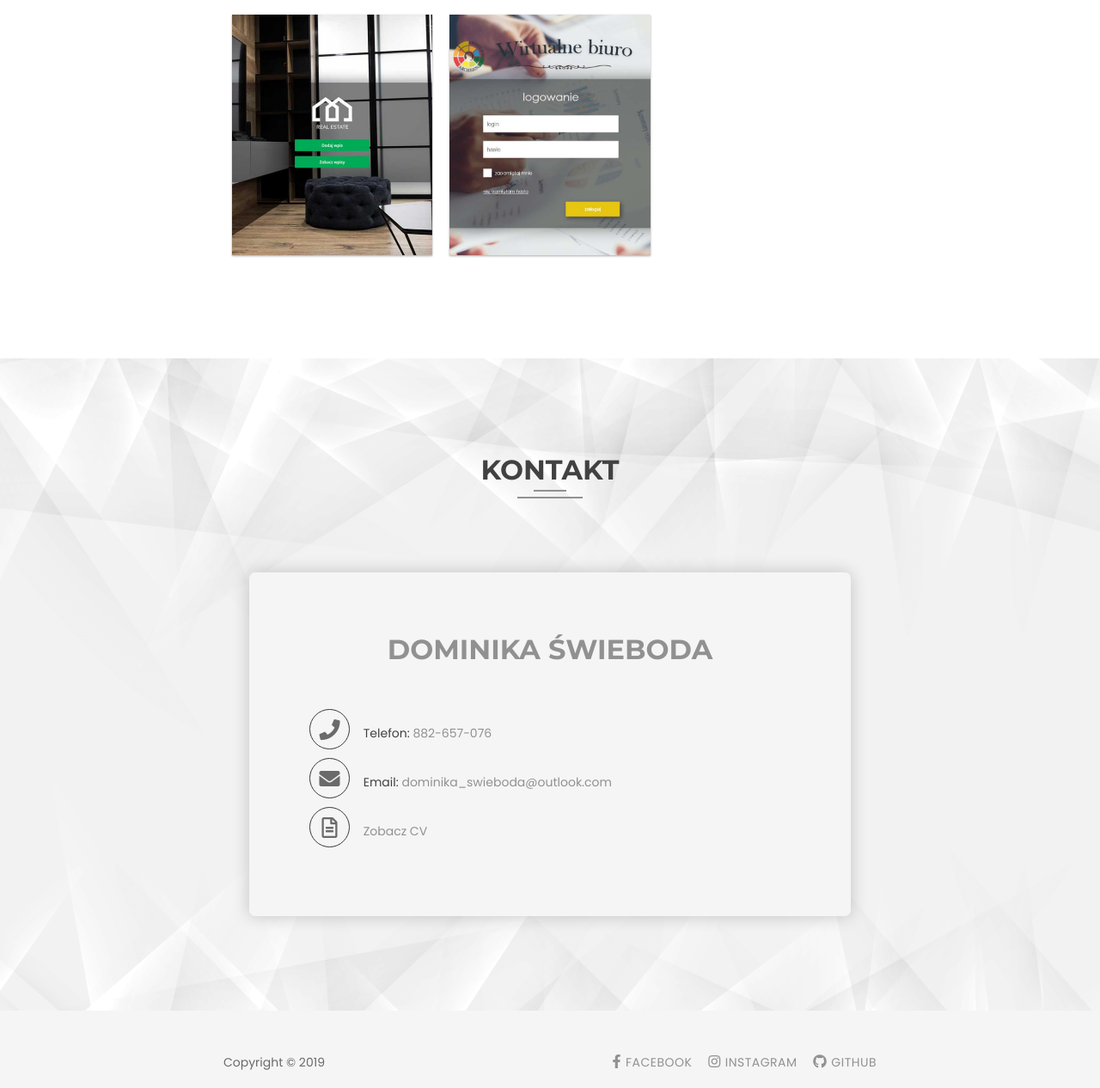
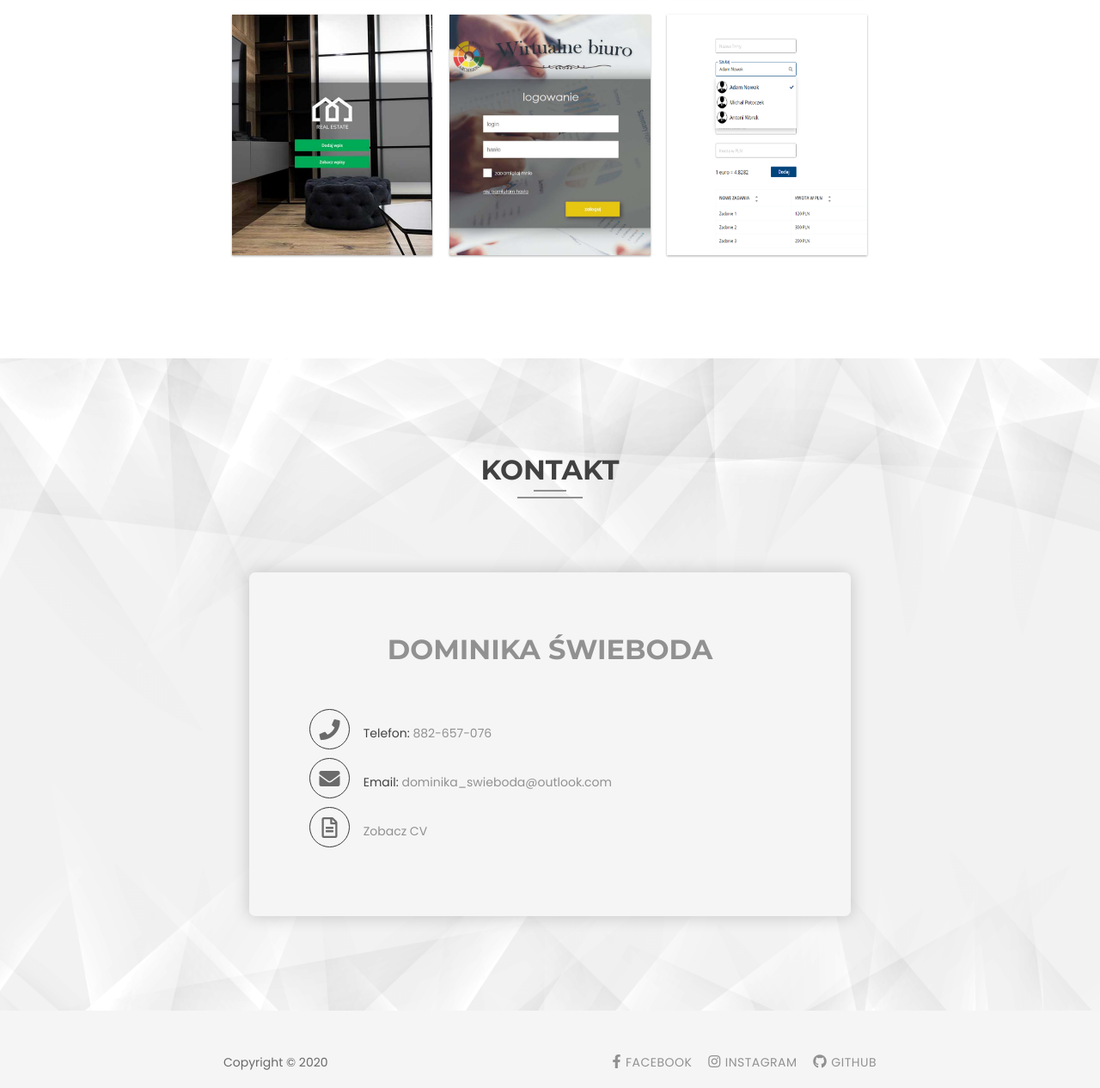
Before and after one commit to dominikaswieboda/portfolio, a plain HTML site: page index.html in a window 1280 px wide. Shown: the part 2934-4200 px from the top of the page at 86% size. Drawn offline with Linux system fonts and the light colour scheme.

Commit message:
Update dist folder

```diff
--- a/index.html
+++ b/index.html
@@ -70,50 +70,6 @@
                   </div>
                 </div>
               </div>
-<!--              <div class="about__item">-->
-<!--                <div class="about__item__text">-->
-<!--                  <p>Na co dzień staram się żyć aktywnie. Lubię trenować, biegać, a także czasami udać się na długi, relaksujący spacer.-->
-<!--                    Dużą uwagę przywiązuje na to, co jem, dlatego uwielbiam gotować, poznawać różne smaki,-->
-<!--                    zachowując przy tym „zdrowy” rozsądek, w końcu „jesteś tym, co jesz ".-->
-<!--                    Oprócz tego lubię oglądać filmy, seriale i czasami wyskoczyć do kina <br> (zwłaszcza kiedy lecą filmy Marvela!).-->
-<!--                    <br> Podróże? Oczywiście! Uwielbiam i chciałabym móc więcej zwiedzać. Jedną z najbardziej udanych była podróż poślubna do Grecji.-->
-<!--                    Miejsce godne polecenia. Piękne widoki zapierające dech w piersiach, ekstremalne wycieczki autobusem po krętych drogach-->
-<!--                    i wiele innych wspaniałych wspomnień, do jakich głównie mogę zaliczyć zobaczenie żółwi Careta Careta.</p>-->
-<!--                </div>-->
-<!--                <div class="about__item__image">-->
-<!--                  <div class="polaroid">-->
-<!--                    <img src="img/grecja.jpg" alt="Grecja">-->
-<!--                  </div>-->
-<!--                </div>-->
-<!--              </div>-->
-<!--              <div class="about__item">-->
-<!--                <div class="about__item__text">-->
-<!--                  <p>Jestem miłośniczką zwierząt. Poznajcie mojego psa Chicco. Mały, ale o „wielkim” sercu pies.-->
-<!--                    Dlaczego został wyróżniony w mojej pracy? Kiedy zaczynam się uczyć, przychodzi do mnie i uwielbia oglądać ze mną-->
-<!--                    kursy. Taki trochę z niego pies „programista”. Pomaga mi oderwać się na chwilę, pomyśleć i znaleźć rozwiązanie.</p>-->
-<!--                </div>-->
-<!--                <div class="about__item__image">-->
-<!--                  <div class="polaroid">-->
-<!--                    <img src="img/chicco.jpg" alt="pies">-->
-<!--                  </div>-->
-<!--                </div>-->
-<!--              </div>-->
-<!--              <div class="about__item">-->
-<!--                <div class="about__item__text">-->
-<!--                  <p>Na koniec chciałabym przedstawić w skrócie moją drogę-->
-<!--                    z programowaniem. <br> Początek był trudny. Bardzo trudny. Zaczęłam w lutym. Wybrałam kursy w języku angielskim z&nbsp;myślą o tym, żeby-->
-<!--                    poprawić swój poziom języka angielskiego. Pierwszym kursem był The Web Developer Bootcamp stworzony przez Colt Steele z Udemy,-->
-<!--                    w którym zapoznałam się ogólnie z&nbsp;zagadnieniami frontendu. Następnie z Bradem Traversy przeszłam-->
-<!--                    przez kurs Modern HTML&CSS oraz JavaScript From The Beginning. Poznałam również podstawy-->
-<!--                    WordPress Theme Developer Academy with Bootstrap stworzony przez Chris Dixon, PHP z The Net Ninja oraz korzystania-->
-<!--                    z systemu kontroli wersji Git. Zaczęłam też korzystać z automatyzatora zadań Gulp.</p>-->
-<!--                </div>-->
-<!--                <div class="about__item__image">-->
-<!--                  <div class="polaroid">-->
-<!--                    <img src="img/programowanie.jpg" alt="programowanie">-->
-<!--                  </div>-->
-<!--                </div>-->
-<!--              </div>-->
             </div>
             <button class="btn-primary">
               <a target="_blank" download="Dominika_Swieboda_CV.pdf" href="./assets/Dominika_Swieboda_CV.pdf">Pobierz CV</a>
@@ -239,7 +195,16 @@
                     </div>
                   </div>
                 </a>
-            </div>
+                <a href="https://dominikaswieboda.github.io/addtask/" target="_blank" class="portfolio__item all training">
+                  <div class="portfolio__item__front" style="background-image: url('./img/addtask.png')"></div>
+                  <div class="portfolio__item__back">
+                    <div class="portfolio__item__inner">
+                      <h5>Add Task</h5>
+                      <p>Aplikacja zajmująca się dodaniem zadania dla danego pracownika. Każdy z pracowników posiada swoją tabele zadań, w której kwota w PLN jest przeliczona na Euro. Dane w tabeli można sortować. Wykorzystanie: HTML, CSS, jQuery </p>
+                    </div>
+                  </div>
+                </a>
+              </div>
             </div>
           </div>
         </div>
@@ -280,7 +245,7 @@
       <div class="container">
         <div class="footer__content">
           <div class="footer__text">
-            <p>Copyright &copy; 2019</p>
+            <p>Copyright &copy; 2020</p>
           </div>
           <div class="footer__social">
             <a href="https://www.facebook.com/dswieboda" target="_blank"><i class="fab fa-facebook-f"></i>Facebook</a>
```
Also changed, not shown: img/addtask.png (added).
